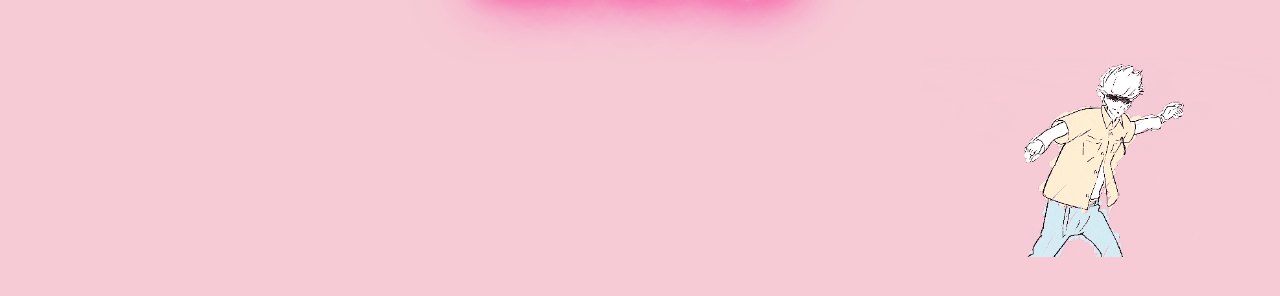
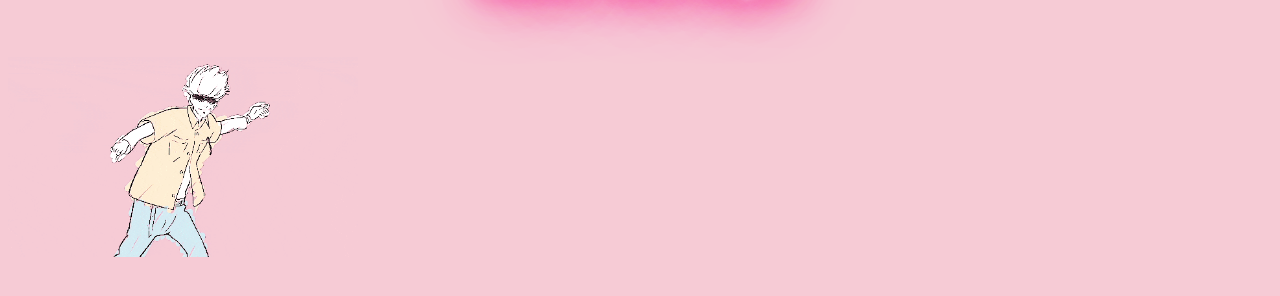
Before and after one commit to GanangPrakoso/edu_layouting, a plain HTML site: page gojo-dance.html in a window 1280 px wide. Shown: the part 62-358 px from the top of the page. Drawn offline with Linux system fonts and the light colour scheme; a web font is replaced by a local one.

Commit message:
change gojo css

```diff
--- a/gojo.css
+++ b/gojo.css
@@ -17,11 +17,3 @@ h1 {
   width: 350px;
   height: 200px;
 }
-
-.penampung {
-  display: flex;
-  flex-direction: column;
-  justify-content: start;
-  align-items: end;
-  height: 80vh;
-}
```
